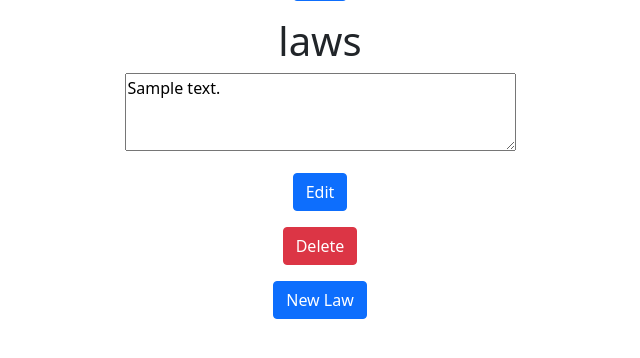
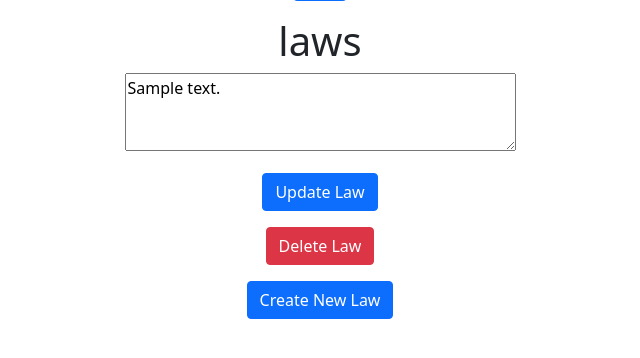
Before and after one commit to urlordjames/anarcho-monarchy, a Django app: page /editnation/ in a window 1280 px wide. Shown: the part 250-608 px from the top of the page, without its empty margins (320-960 px from the left). Run offline with Django 3.2, Linux system fonts and the light colour scheme; a user stored in the database is signed in; tables that the repository leaves empty hold one stand-in row (values such as "Sample post"); some libraries are stand-ins or nearby versions.

Commit message:
changed nation edit buttons for clarity

```diff
--- a/anarchonet/main/templates/editnation.html
+++ b/anarchonet/main/templates/editnation.html
@@ -27,14 +27,14 @@
         <textarea rows="3" cols="40" name="content">{{ law.text }}</textarea>
       </div>
       <div class="mb-3">
-        <input type="submit" class="btn btn-primary" value="Edit">
+        <input type="submit" class="btn btn-primary" value="Update Law">
       </div>
     </form>
     <form action="/deletelaw/" method="POST">
       {% csrf_token %}
       <input type="hidden" name="id" value="{{ law.pk }}">
       <div class="mb-3">
-        <input type="submit" class="btn btn-danger" value="Delete">
+        <input type="submit" class="btn btn-danger" value="Delete Law">
       </div>
     </form>
   </div>
@@ -43,7 +43,7 @@
     {% csrf_token %}
     <input type="hidden" name="nation" value="{{ nation }}">
     <div class="mb-3">
-      <input type="submit" class="btn btn-primary" value="New Law">
+      <input type="submit" class="btn btn-primary" value="Create New Law">
     </div>
   </form>
 </div>
```
